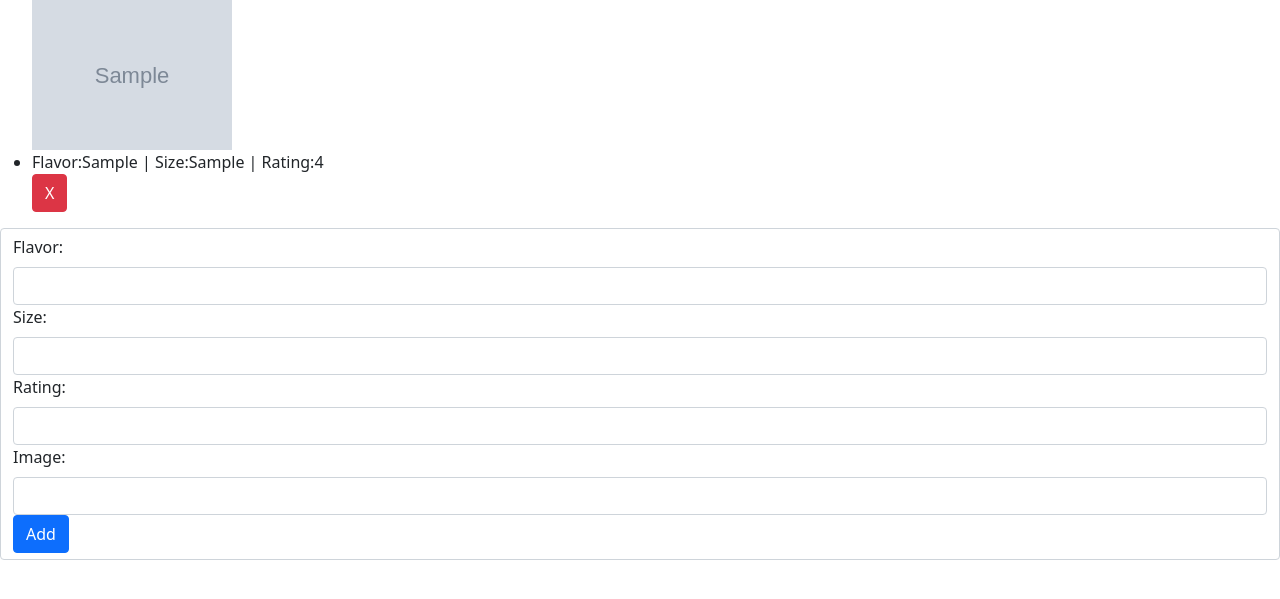
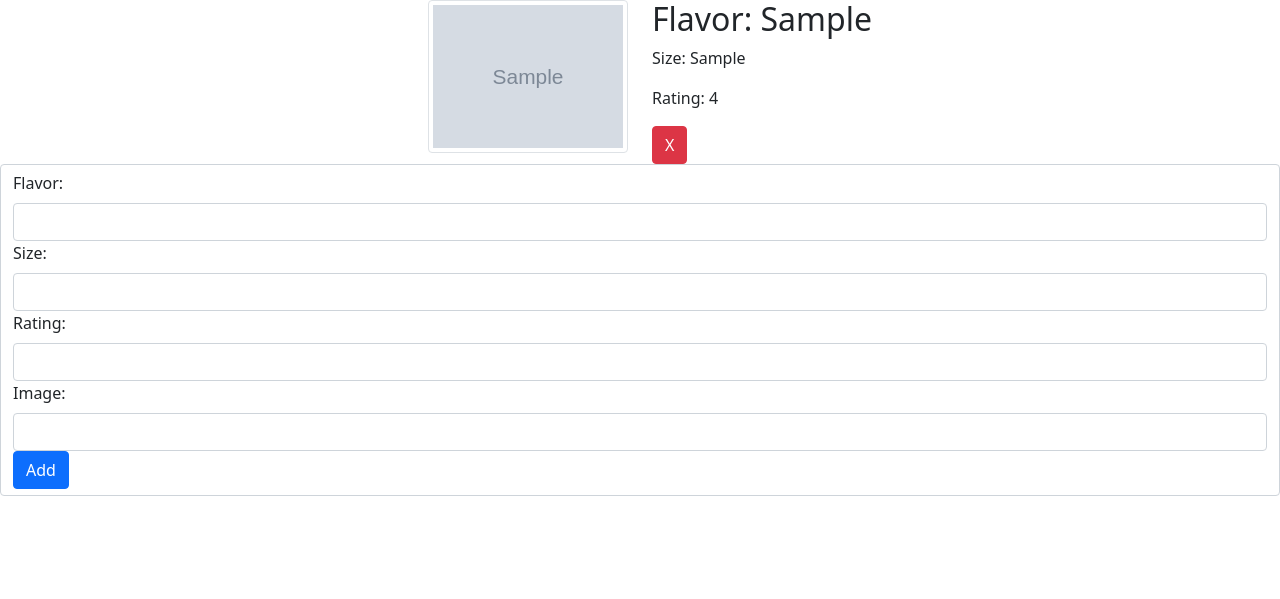
Before and after one commit to calebthewood/flask-cupcakes, a Flask app: page / in a window 1280 px wide. Shown: the top 599 px of the page. Run offline with Flask 2, Linux system fonts and the light colour scheme; tables that the repository leaves empty hold one stand-in row (values such as "Sample post"); grey boxes marked "Sample" are stand-in pictures.

Commit message:
pretties up the UI

```diff
--- a/app.py
+++ b/app.py
@@ -4,7 +4,7 @@ from models import db, connect_db, Cupcake
 
 app = Flask(__name__)
 
-app.config['SQLALCHEMY_DATABASE_URI'] = "postgresql://davidjeffers:1234@localhost:5432/cupcakes" # added: davidjeffers:1234@localhost:5432
+app.config['SQLALCHEMY_DATABASE_URI'] = "postgresql:///cupcakes" # added: davidjeffers:1234@localhost:5432
 app.config['SECRET_KEY'] = "secret"
 app.config['SQLALCHEMY_TRACK_MODIFICATIONS'] = False
 app.config['SQLALCHEMY_ECHO'] = True
--- a/static/cupcakes.js
+++ b/static/cupcakes.js
@@ -21,16 +21,23 @@ function displayCupcakes(cupcakes) {
 /** Generate HTML for cupcake and append to list */
 function generateHtml(cupcake) {
   $cupcakeList.append(`
-    <div id="c-${cupcake.id}">
-        <img src="${cupcake.image}" width="200">
-        <li>
-            Flavor:${cupcake.flavor} | Size:${cupcake.size} |
-            Rating:${cupcake.rating}
-        </li>
-        <button id="c-${cupcake.id}" class="btn btn-danger">
+    <div id="c-${cupcake.id}" class="row">
+
+      <div class="col-6">
+        <img src="${cupcake.image}" width="200" class="img-thumbnail rounded float-end">
+      </div>
+
+      <div class="col-6">
+            <h2>Flavor: ${cupcake.flavor}</h2>
+            <p>Size: ${cupcake.size}</p>
+            <p>Rating: ${cupcake.rating}</p>
+            <button id="c-${cupcake.id}" class="btn btn-danger">
             X
-        </button>
-    </div>`);
+            </button>
+      </div>
+
+    </div>`
+  );
 }
 
 $cupcakeForm.on("submit", handleSubmit);
@@ -60,7 +67,7 @@ $cupcakeList.on("click", ".btn-danger", deleteCupcake);
 /** delete cupcake from database and remove from html */
 async function deleteCupcake(evt) {
   evt.preventDefault;
-  const $cupcake = $(evt.target).closest("div");
+  const $cupcake = $(evt.target).closest(".row");
   const cupcakeId = $cupcake.attr("id");
   const [_, id] = cupcakeId.split("-");
   const response = await axios.delete(`${BASE_URL}/cupcakes/${id}`);
--- a/templates/index.html
+++ b/templates/index.html
@@ -1,19 +1,16 @@
 <!DOCTYPE html>
 <html lang="en">
+
 <head>
   <meta charset="UTF-8" />
-    <link
-      href="https://cdn.jsdelivr.net/npm/bootstrap@5.1.3/dist/css/bootstrap.min.css"
-      rel="stylesheet"
-      integrity="sha384-1BmE4kWBq78iYhFldvKuhfTAU6auU8tT94WrHftjDbrCEXSU1oBoqyl2QvZ6jIW3"
-      crossorigin="anonymous"
-    />
+  <link href="https://cdn.jsdelivr.net/npm/bootstrap@5.1.3/dist/css/bootstrap.min.css" rel="stylesheet"
+    integrity="sha384-1BmE4kWBq78iYhFldvKuhfTAU6auU8tT94WrHftjDbrCEXSU1oBoqyl2QvZ6jIW3" crossorigin="anonymous" />
   <title>Cupcakes</title>
 </head>
+
 <body>
-    <div>
-      <ul id="cupcake_list"></ul>
-    </div>
+  <div id="cupcake_list" class="container"></div>
+
   <div class="mb-8">
     <form id="cupcake_form" class="form-control mb-">
       <label for="flavor" class="form-label">Flavor:</label>
@@ -31,4 +28,5 @@
 <script src="https://unpkg.com/jquery"></script>
 <script src="https://unpkg.com/axios/dist/axios.js"></script>
 <script src="/static/cupcakes.js"></script>
+
 </html>
```
Lines whose indentation alone changed are shown as unchanged.
